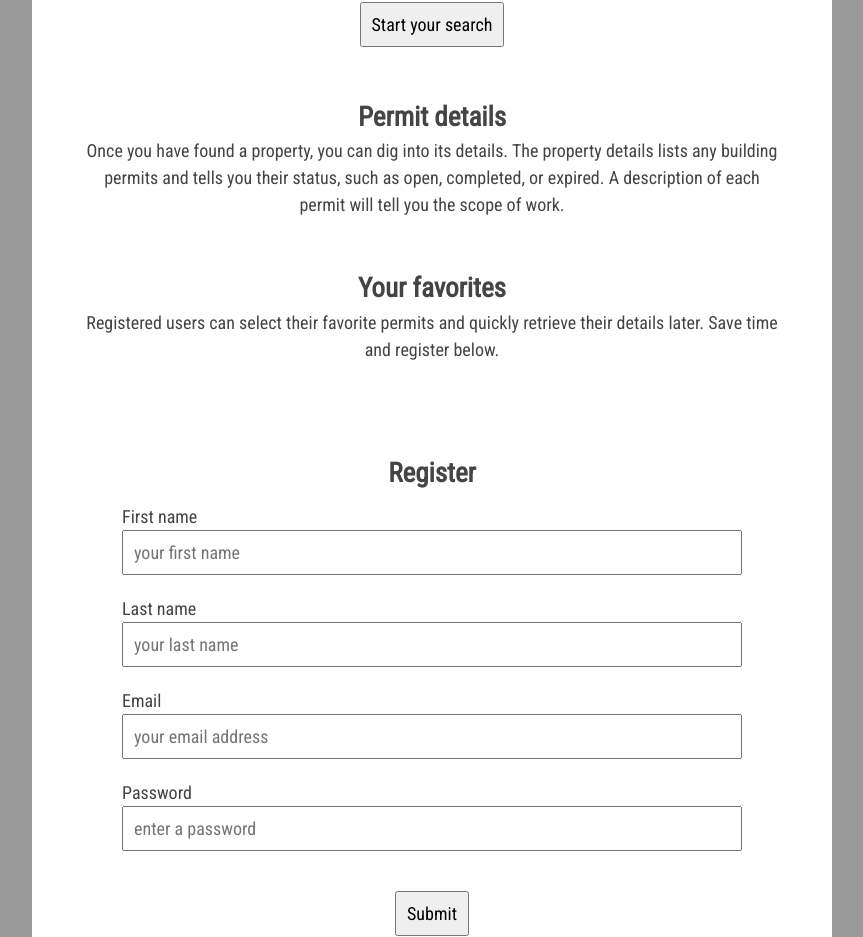
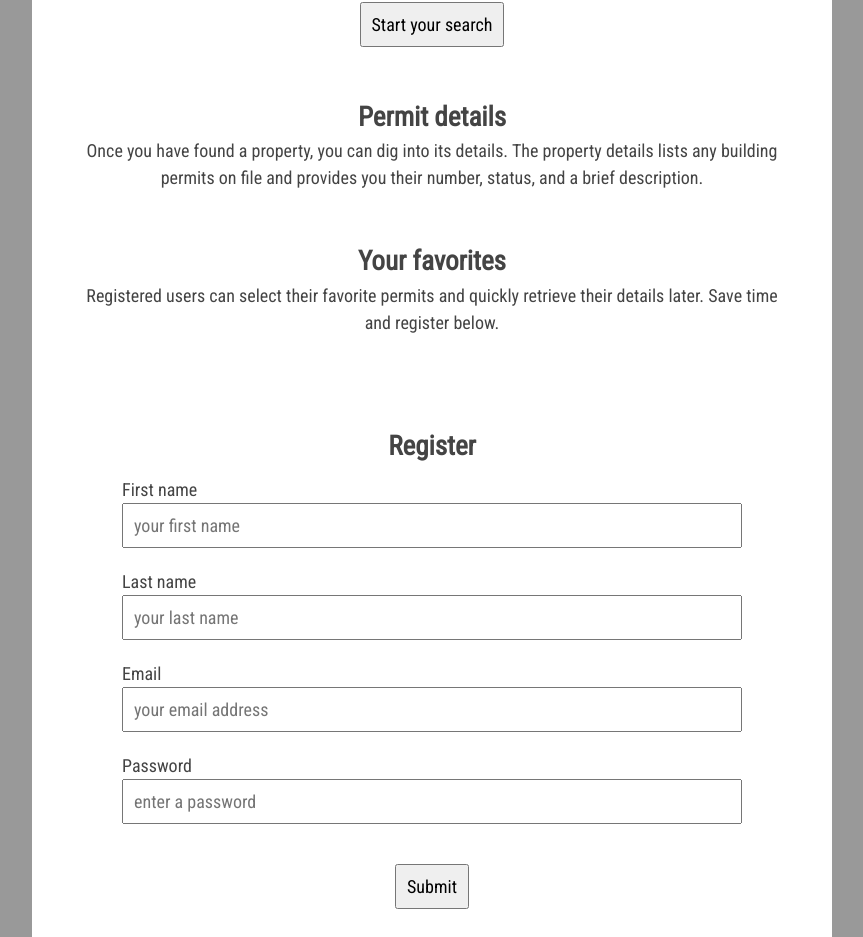
Before and after one commit to gavinmgrant/permitful-client, a React (Create React App) app: page / in a window 1280 px wide. Shown: the part 791-1728 px from the top of the page, without its empty margins (208-1071 px from the left). Built offline with nearby package versions, Linux system fonts and the light colour scheme.

Commit message:
updated landing page copy

```diff
--- a/src/components/Landing/Landing.js
+++ b/src/components/Landing/Landing.js
@@ -34,7 +34,7 @@ class Landing extends Component {
 
         <section className='landing-sections'>
           <h2>Permit details</h2>
-          <p>Once you have found a property, you can dig into its details. The property details lists any building permits and tells you their status, such as open, completed, or expired. A description of each permit will tell you the scope of work.</p>
+          <p>Once you have found a property, you can dig into its details. The property details lists any building permits on file and provides you their number, status, and a brief description.</p>
         </section>
 
         <section className='landing-sections'>
```
